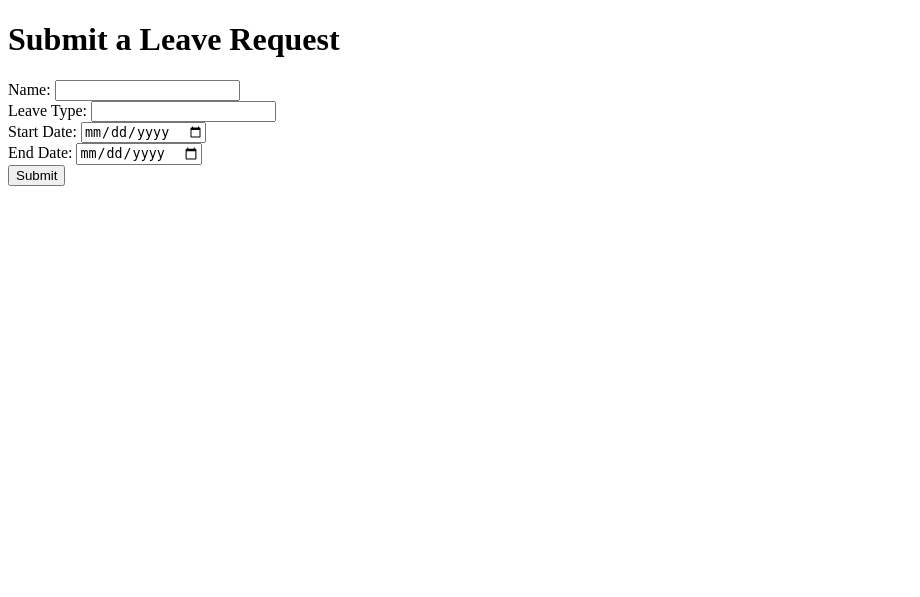
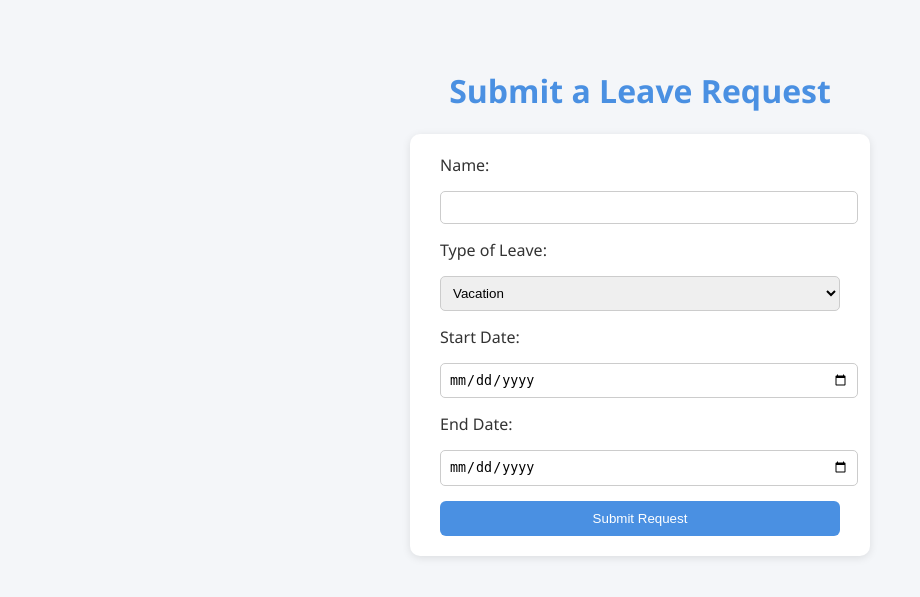
Before and after one commit to Raymond-Thomas/absence-tracker, a Flask app: page /submit in a window 1280 px wide. Shown: the top 597 px of the page, without its empty margins (0-920 px from the left). Run offline with Flask 3, Linux system fonts and the light colour scheme.

Commit message:
Update submit.html with embedded css

```diff
--- a/templates/submit.html
+++ b/templates/submit.html
@@ -1,14 +1,72 @@
 <!DOCTYPE html>
 <html>
-<head><title>Submit Leave</title></head>
+<head>
+    <title>Submit Leave Request</title>
+    <style>
+        body {
+            font-family: 'Segoe UI', sans-serif;
+            background-color: #f4f6f9;
+            padding: 40px;
+            text-align: center;
+            color: #333;
+        }
+        h1 {
+            color: #4a90e2;
+        }
+        form {
+            display: inline-block;
+            text-align: left;
+            background: white;
+            padding: 20px 30px;
+            border-radius: 10px;
+            box-shadow: 0 2px 8px rgba(0, 0, 0, 0.1);
+            max-width: 400px;
+            width: 90%;
+        }
+        label, input, select {
+            display: block;
+            margin-bottom: 15px;
+            width: 100%;
+        }
+        input, select {
+            padding: 8px;
+            border: 1px solid #ccc;
+            border-radius: 5px;
+        }
+        button {
+            background-color: #4a90e2;
+            color: white;
+            padding: 10px 18px;
+            border: none;
+            border-radius: 6px;
+            cursor: pointer;
+            width: 100%;
+        }
+        button:hover {
+            background-color: #3b7ac8;
+        }
+    </style>
+</head>
 <body>
     <h1>Submit a Leave Request</h1>
     <form method="POST">
-        Name: <input type="text" name="name"><br>
-        Leave Type: <input type="text" name="type"><br>
-        Start Date: <input type="date" name="start"><br>
-        End Date: <input type="date" name="end"><br>
-        <input type="submit" value="Submit">
+        <label>Name:</label>
+        <input type="text" name="name" required>
+
+        <label>Type of Leave:</label>
+        <select name="type" required>
+            <option value="Vacation">Vacation</option>
+            <option value="Sick">Sick</option>
+            <option value="Personal">Personal</option>
+        </select>
+
+        <label>Start Date:</label>
+        <input type="date" name="start" required>
+
+        <label>End Date:</label>
+        <input type="date" name="end" required>
+
+        <button type="submit">Submit Request</button>
     </form>
 </body>
 </html>
```
